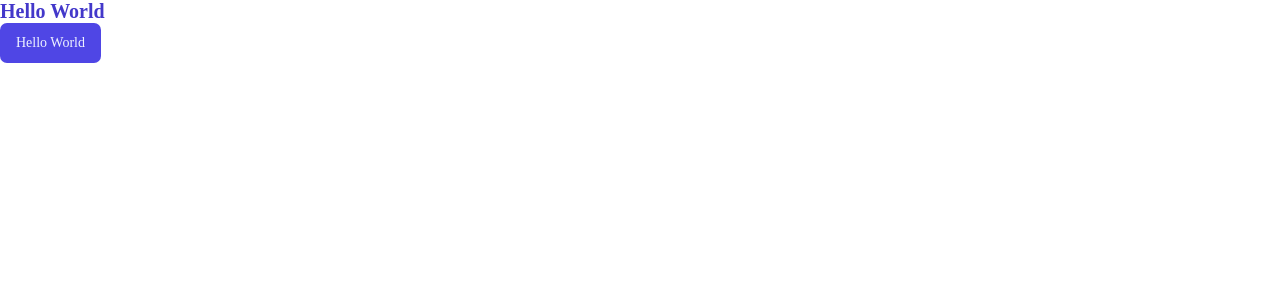
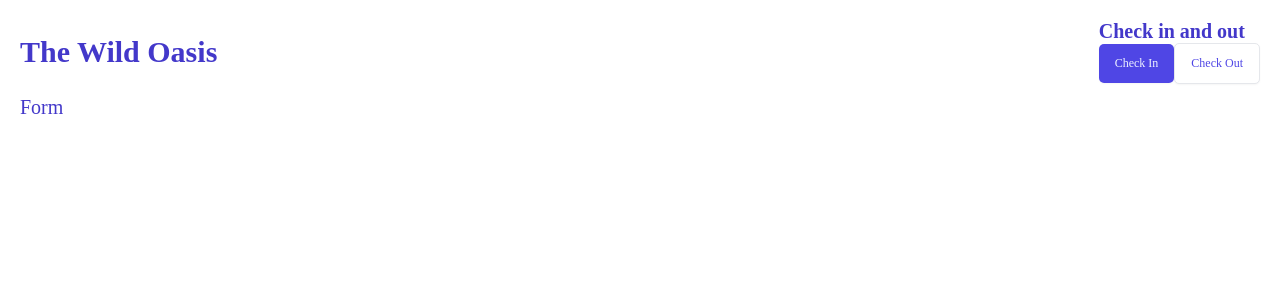
Before and after one commit to Vishal262526/the-wild-oasis-react-app, a React app: page / in a window 1280 px wide. Shown: the top 300 px of the page. Built offline with nearby package versions, Linux system fonts and the light colour scheme; the HTML template or start-up script is replaced by a standard one.

Commit message:
Add Some Reusable Components

```diff
--- a/src/App.jsx
+++ b/src/App.jsx
@@ -1,26 +1,39 @@
 import styled from "styled-components";
 import GlobalStyle from "./styles/GlobalStyles";
+import Heading from "./ui/Heading";
+import Row from "./ui/Row";
+import Button from "./ui/Button";
+
+const StyleApp = styled.main`
+  padding: 2rem;
+`;
 
 function App() {
-
-  const Button = styled.button`
-    font-size: 1.4rem;
-    padding: 1.2rem 1.6rem;
-    font-weight: 500;
-    border: none;
-    border-radius: 7px;
-    background-color: var(--color-brand-600);
-    color: var(--color-brand-50);
-    cursor: pointer;
-  `;
-
-  return <>
-
-    <GlobalStyle />
-
-    <h1>Hello World</h1>
-    <Button>Hello World</Button>
-  </>
+  return (
+    <>
+      <GlobalStyle />
+      <StyleApp>
+        <Row type="vertical">
+          <Row type="horizontal">
+            <Heading as={"h1"}>The Wild Oasis</Heading>
+            <div>
+              <Heading as={"h2"}>Check in and out</Heading>
+              <Button variation="primary" size="md">
+                Check In
+              </Button>
+              <Button variation="secondary" size="md">
+                Check Out
+              </Button>
+            </div>
+          </Row>
+          <Row type="vertical">
+            <Heading as="h3">Form</Heading>
+            <form></form>
+          </Row>
+        </Row>
+      </StyleApp>
+    </>
+  );
 }
 
 export default App;
--- /dev/null
+++ b/src/ui/Button.jsx
@@ -0,0 +1,61 @@
+import styled, { css } from "styled-components";
+
+const sizes = {
+  sm: css`
+    font-size: 1.2rem;
+    padding: 0.4rem 0.8rem;
+    text-transform: uppercase;
+    font-weight: 600;
+    text-align: center;
+  `,
+  md: css`
+    font-size: 1.2rem;
+    padding: 1.2rem 1.6rem;
+    font-weight: 500;
+  `,
+  lg: css`
+    font-size: 1.6rem;
+    padding: 1.2 2.4rem;
+    font-weight: 500;
+  `,
+};
+
+const variations = {
+  primary: css`
+    color: var(--color-brand-50);
+    background-color: var(--color-brand-600);
+
+    &:hover {
+      background-color: var(--color-brand-700);
+    }
+  `,
+  secondary: css`
+    color: var(--color-brand-600);
+    background: var(--color-grey-0);
+    border: 1px solid var(--color-grey-200);
+
+    &:hover {
+      background-color: var(--color-grey-50);
+    }
+  `,
+  danger: css`
+    color: var(--color-red-100);
+    background-color: var(--color-red-700);
+
+    &:hover {
+      background-color: var(--color-red-800);
+    }
+  `,
+};
+
+const Button = styled.button`
+  font-weight: 500;
+  border: none;
+  border-radius: var(--border-radius-sm);
+  box-shadow: var(--shadow-sm);
+
+  ${(props) => sizes[props.size]}
+  ${(props) => variations[props.variation]}
+`;
+
+export default Button;
--- /dev/null
+++ b/src/ui/Heading.jsx
@@ -0,0 +1,24 @@
+import styled, { css } from "styled-components";
+
+const Heading = styled.h1`
+  ${(props) =>
+    props.as === "h1" &&
+    css`
+      font-size: 3rem;
+      font-weight: 600;
+    `}
+  ${(props) =>
+    props.as === "h2" &&
+    css`
+      font-size: 2rem;
+      font-weight: 600;
+    `}
+    ${(props) =>
+    props.as === "h3" &&
+    css`
+      font-size: 2rem;
+      font-weight: 500;
+    `}
+`;
+
+export default Heading;
--- /dev/null
+++ b/src/ui/Row.jsx
@@ -0,0 +1,23 @@
+import styled, { css } from "styled-components";
+
+const Row = styled.div`
+  display: flex;
+  ${(props) =>
+    props.type === "horizontal" &&
+    css`
+      justify-content: space-between;
+      align-items: center;
+    `}
+  ${(props) =>
+    props.type === "vertical" &&
+    css`
+      flex-direction: column;
+      gap: 1.2rem;
+    `}
+`;
+
+Row.propTypes = {
+  type: "horizontal",
+};
+
+export default Row;
```
